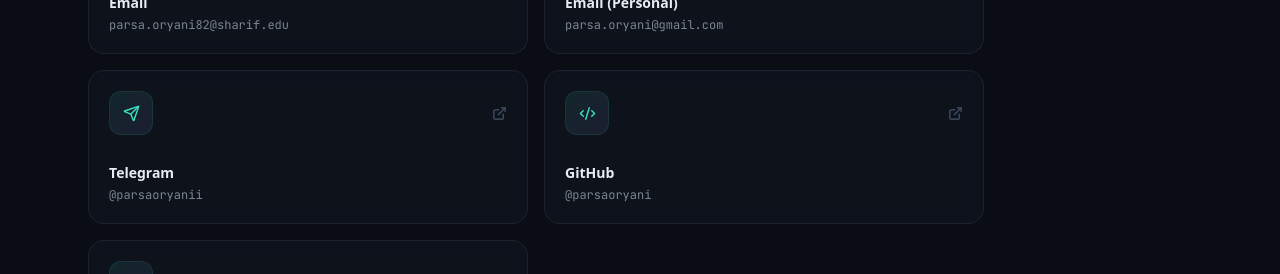
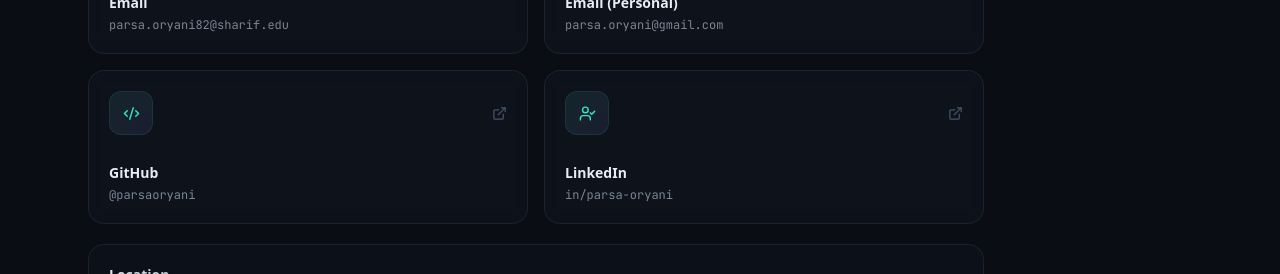
Before and after one commit to parsaoryani/parsaoryani.github.io, a Next.js app: page /contact in a window 1280 px wide. Shown: the part 426-700 px from the top of the page. Built offline with nearby package versions, Linux system fonts and the light colour scheme; no server answers; the database is empty.

Commit message:
Remove Telegram from contact page

```diff
--- a/src/app/(public)/contact/page.tsx
+++ b/src/app/(public)/contact/page.tsx
@@ -1,7 +1,7 @@
 import { Container, Section } from "@/components/layout/container"
 import { Badge } from "@/components/ui/badge"
 import { ScrollReveal } from "@/components/ui/scroll-reveal"
-import { Mail, Code2, UserCheck, ExternalLink, Sparkles, GraduationCap, MapPin, Send } from "lucide-react"
+import { Mail, Code2, UserCheck, ExternalLink, Sparkles, GraduationCap, MapPin } from "lucide-react"
 import { getSiteSettings } from "@/lib/public-data"
 import Link from "next/link"
 import type { Metadata } from "next"
@@ -13,7 +13,7 @@ export const metadata: Metadata = {
   description: "Get in touch with Parsa Oryani.",
 }
 
-const iconMap: Record<string, typeof Mail> = { Mail, Code2, UserCheck, GraduationCap, Send }
+const iconMap: Record<string, typeof Mail> = { Mail, Code2, UserCheck, GraduationCap }
 
 export default async function ContactPage() {
   const settings = await getSiteSettings()
@@ -27,14 +27,11 @@ export default async function ContactPage() {
     { label: "GitHub", url: "https://github.com/parsaoryani", desc: "@parsaoryani", icon: "Code2" },
     { label: "LinkedIn", url: "https://www.linkedin.com/in/parsa-oryani/", desc: "in/parsa-oryani", icon: "UserCheck" },
   ]
-  const contactLinks = links.some((link) => link.url === "https://t.me/parsaoryanii")
-    ? links
-    : [{ label: "Telegram", url: "https://t.me/parsaoryanii", desc: "@parsaoryanii", icon: "Send" }, ...links]
   const location = settings.contact_location || { city: "Tehran, Iran", note: "Available for virtual meetings worldwide" }
 
   const allMethods = [
     ...emails.map((e) => ({ href: `mailto:${e.address}`, label: e.label || "Email", desc: e.address, icon: Mail })),
-    ...contactLinks.map((l) => ({ href: l.url, label: l.label, desc: l.desc, icon: iconMap[l.icon || ""] || ExternalLink })),
+    ...links.map((l) => ({ href: l.url, label: l.label, desc: l.desc, icon: iconMap[l.icon || ""] || ExternalLink })),
   ]
 
   return (
```
